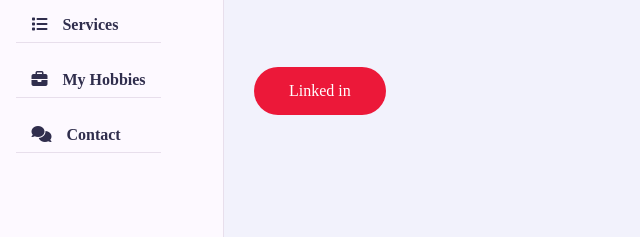
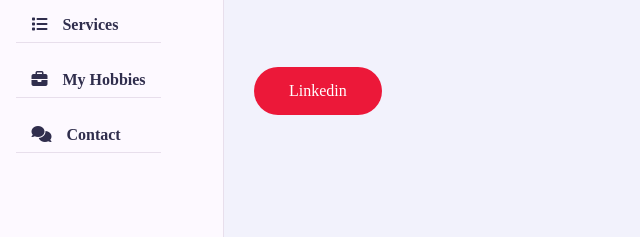
Before and after one commit to ShivrajPrachande/cv, a plain HTML site: page index.html in a window 1280 px wide. Shown: the part 390-627 px from the top of the page, 46-686 px from the left. Drawn offline with nearby package versions, Linux system fonts and the light colour scheme; a web font is replaced by a local one.

Commit message:
Update index.html

```diff
--- a/index.html
+++ b/index.html
@@ -47,7 +47,7 @@
                             <h3 class="hello">Hello, my name is <span class="name">Shivraj Prachande</span></h3>
                             <h3 class="my-profession">I'm a <span class="typing">Web designer</span></h3>
                             <p>I am a Engineering Student. My expertise is to creat and design website, Programming and many more....</p>
-                            <a href="https://www.linkedin.com/in/shivraj-prachande-22a803259" class="btn hire-me">Linked in</a>
+                            <a href="https://www.linkedin.com" class="btn hire-me">Linkedin</a>
                         </div>
                         <div class="home-img padd-15">
                             <img src="images/hero.JPG" alt="">
```
